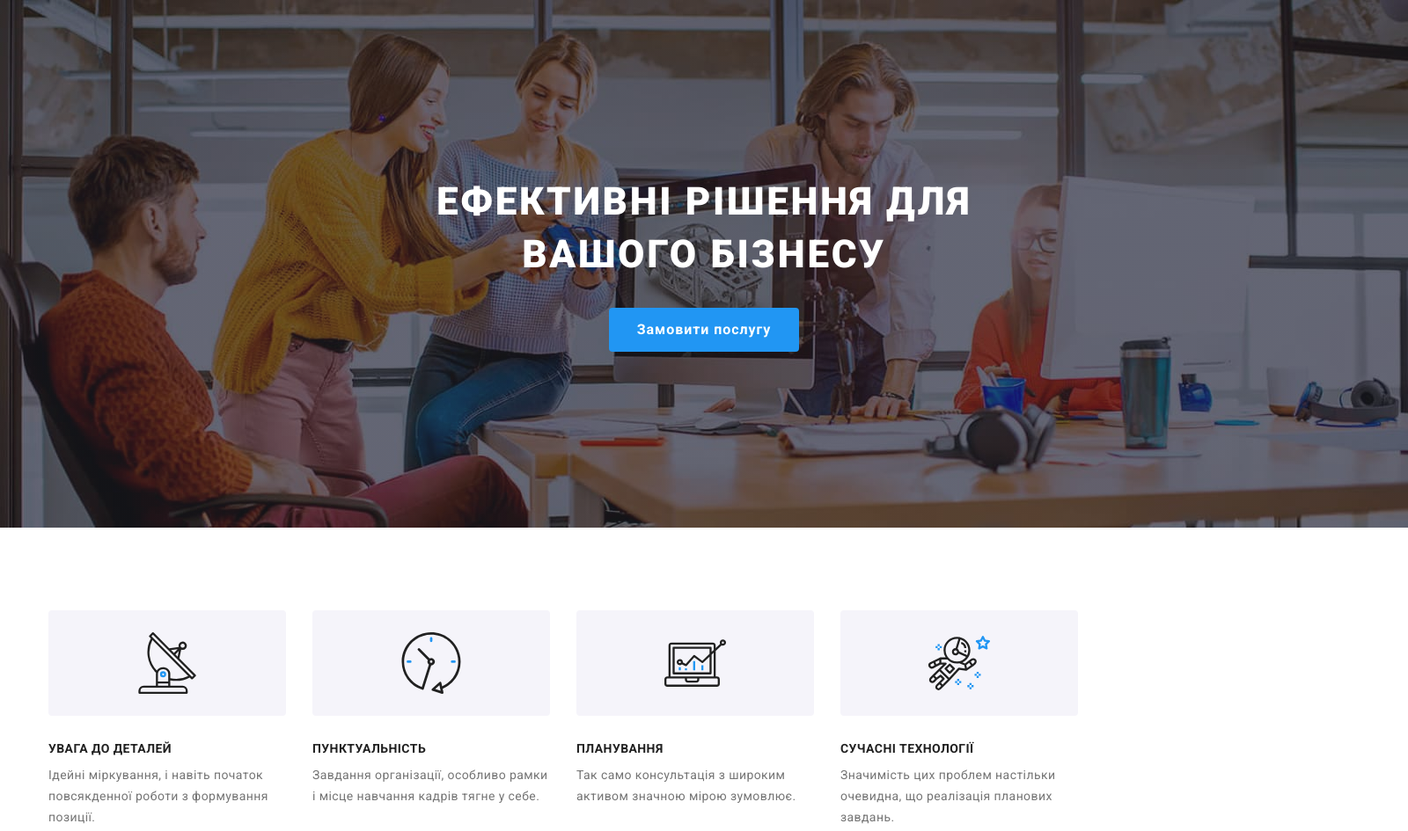
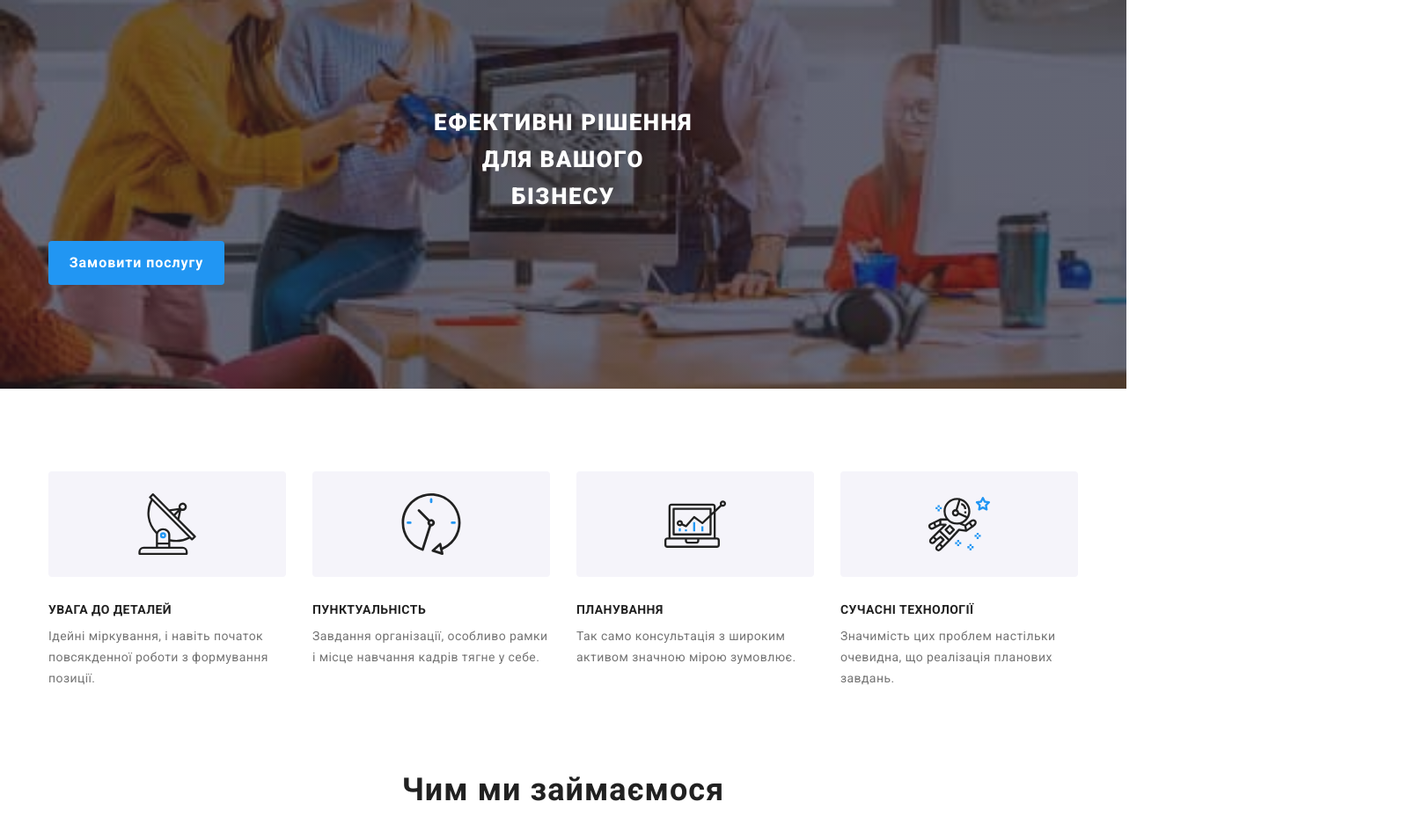
Before and after one commit to hnatiuk-maksim/goit-markup-hw-08, a plain HTML site: page index.html in a window 1280 px wide. Shown: the top 945 px of the page at 88% size, 1600 px wide, since content can reach past the window. Drawn offline with nearby package versions, Linux system fonts and the light colour scheme.

Commit message:
hw-08-adaptive

```diff
--- a/sass/layouts/_hero.scss
+++ b/sass/layouts/_hero.scss
@@ -1,18 +1,19 @@
 .hero {
-    text-align: center;
-    background: var(--hero-back-color);
-    padding: 200px 0;
+    // text-align: center;
+
+    // padding: 200px 0;
+    padding: 118px 0;
+    max-width: 100%;
 }
 .bg {
-    width: 1600px;
-    height: 600px;
-    margin-left: auto;
-    margin-right: auto;
+    background: var(--hero-back-color);
+    // margin-left: auto;
+    // margin-right: auto;
 
     background-image: linear-gradient(
     rgba(47, 48, 58, 0.4),
     rgba(47, 48, 58, 0.4)),
-    url(../images/img101.jpg);
+    url(../../images/hero-bg-mob-1x.jpg);
     background-repeat: no-repeat;
     background-position: center;
     background-size: cover;
@@ -23,22 +24,22 @@
     margin-right: auto;
     margin-left: auto;
 
-    width: 696px;
+    max-width: 300px;
 
-    @include font (900, 44px, 1.36, 0.06em);
+    @include font (900, 26px, 1.62, 0.06em);
     text-align: center;
     text-transform: uppercase;
     color: var(--hero-title-color);
 }
 
 .hero-btn {
-    min-width: 216px;
+    min-width: 200px;
     height: 50px;
     border: none;
     border-radius: 4px;
 
     font-family: inherit;
-    @include font (700, 16px, 1.87, 0.06em);
+    @include font (700, 16px, 1.88, 0.06em);
     color: var(--hero-title-color);
     background: var(--accent-text-color);
     transition: background-color 250ms cubic-bezier(0.4, 0, 0.2, 1);
```
Also changed, not shown: css/main.css, css/main.min.css, images/hero-bg-desk-1x.jpg (renamed from images/img101.jpg), images/hero-bg-desk-2x.jpg (added), images/hero-bg-mob-1x.jpg (added), images/hero-bg-mob-2x.jpg (added), images/hero-bg-tab-1x.jpg (added), images/hero-bg-tab-2x.jpg (added), 2 other files.
